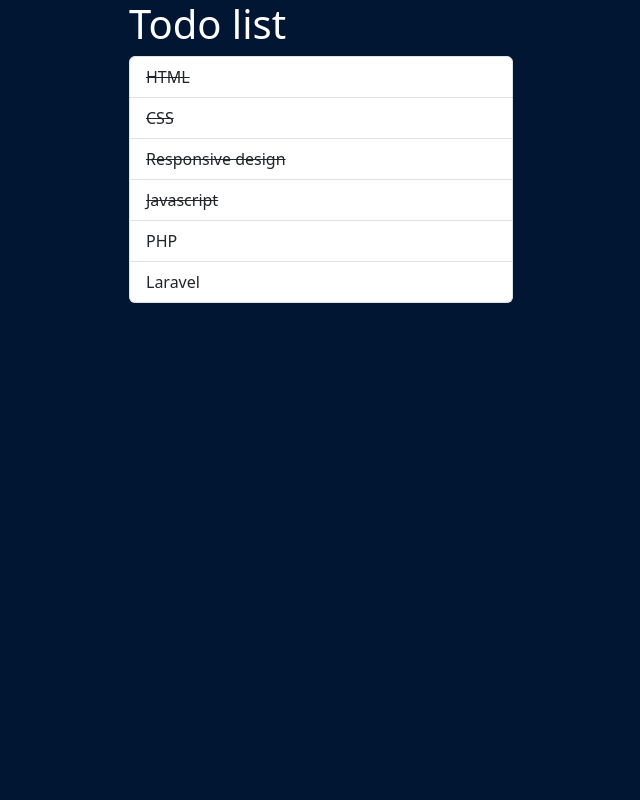
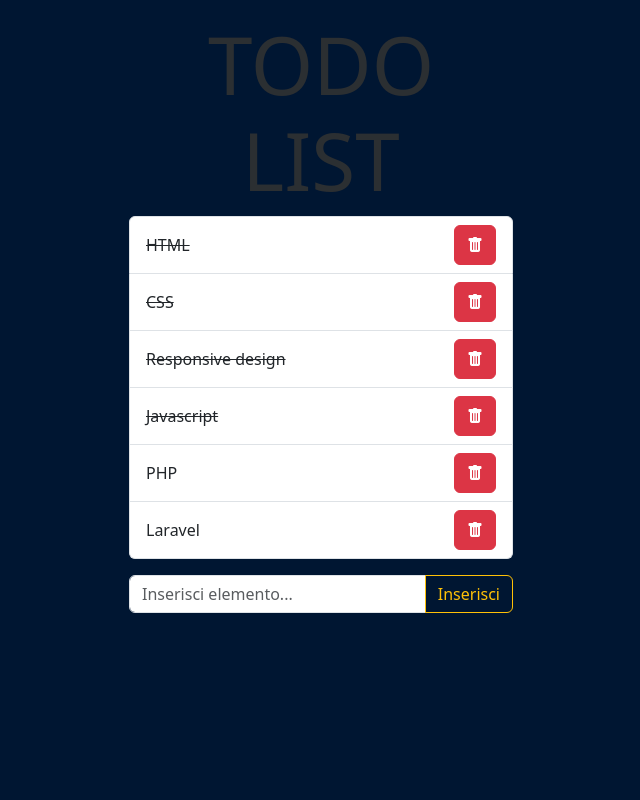
Before and after one commit to pietro-giordano/php-todo-list-json, a PHP site: page / in a window 1280 px wide. Shown: the whole page, without its empty margins (319-959 px from the left). Run offline with PHP 8.4, Linux system fonts and the light colour scheme.

Commit message:
modifiche style

```diff
--- a/css/style.css
+++ b/css/style.css
@@ -7,3 +7,8 @@
 .box {
       width: 30%;
 }
+
+li {
+      cursor: pointer;
+      line-height: 2.5rem;
+}
--- a/index.php
+++ b/index.php
@@ -7,6 +7,7 @@
       <meta name="viewport" content="width=device-width, initial-scale=1.0">
       <title>PHP ToDo List</title>
       <link rel="stylesheet" href="https://cdn.jsdelivr.net/npm/bootstrap@5.3.0-alpha1/dist/css/bootstrap.min.css">
+      <link rel="stylesheet" href="https://cdn.jsdelivr.net/npm/bootstrap-icons@1.10.3/font/bootstrap-icons.css">
       <link rel="stylesheet" href="css/style.css">
 </head>
 
@@ -14,14 +15,22 @@
 
       <div id="app" class="d-flex justify-content-center">
 
-            <div class="box">
-                  <h1 class="text-white">Todo list</h1>
+            <div class="box mt-3">
+                  <h1 class="display-1 text-secondary-emphasis text-center text-uppercase">Todo list</h1>
 
                   <ul class="list-group">
-                        <li v-for="todo in todoList" class="list-group-item" :class="todo.completed ? 'text-decoration-line-through' : '' ">
+                        <li v-for="todo in todoList" class="list-group-item list-group-item-action d-flex justify-content-between" :class="todo.completed ? 'text-decoration-line-through' : '' ">
                               {{ todo.to_do }}
+                              <button class="btn btn-danger" type="button" id="delete-button">
+                                    <i class="bi bi-trash-fill"></i>
+                              </button>
                         </li>
                   </ul>
+
+                  <div class="input-group mt-3">
+                        <input type="text" class="form-control" placeholder="Inserisci elemento...">
+                        <button class="btn btn-outline-warning" type="button" id="add-button">Inserisci</button>
+                  </div>
             </div>
 
       </div>
```
